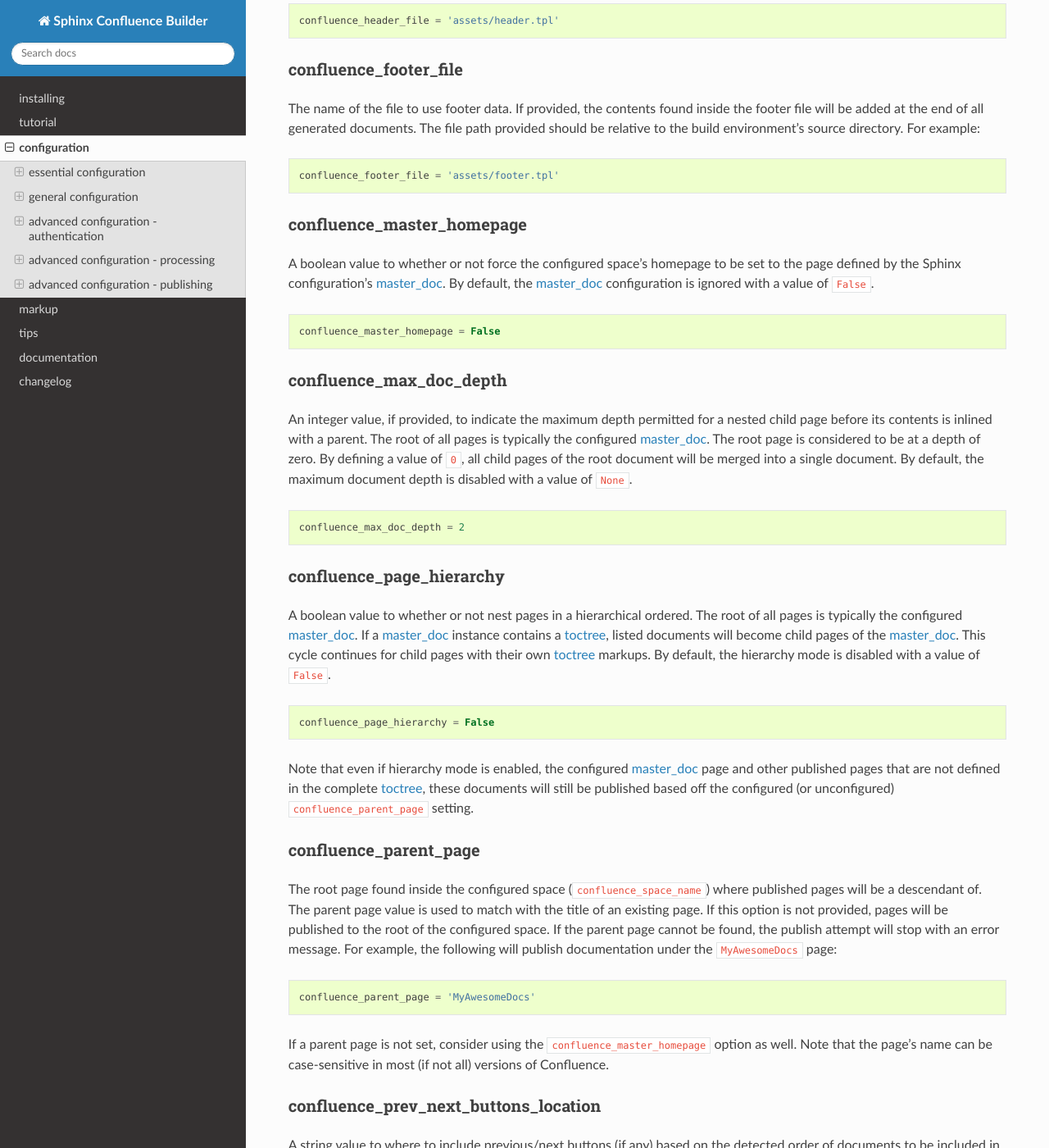
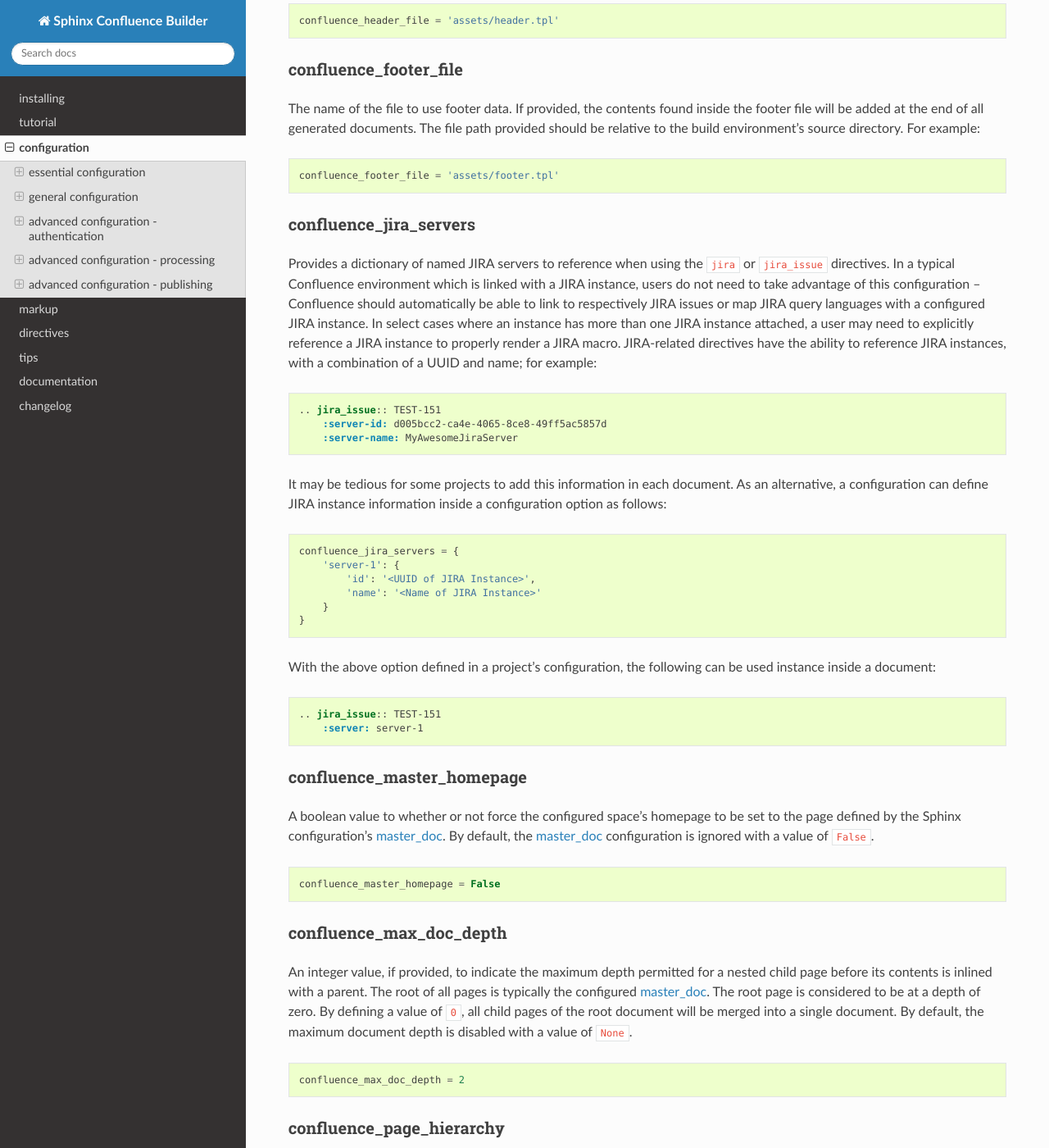
Before and after one commit to sphinx-contrib/confluencebuilder, a Sphinx documentation site: the page built from doc/configuration.rst, in a window 1280 px wide and 1400 px high, scrolled down 3557 px. Shown: the whole window at 82% size. Built offline with Sphinx 7.4.7 and the Read the Docs theme 2.0.0, drawn with Linux system fonts in a browser that asks for light colours; some of the changed text lies outside the part shown.

Commit message:
doc: moving new jira documentation around
This commit cleans up some recently added JIRA directive documentation.
A new document "directives" has been added to outline specific
directives supported by this extension (content copied from README.rst
and tweaked). This commit also sorts the `confluence_jira_servers`
configuration key in the configuration document to follow
lexicographical order.

Signed-off-by: James Knight <james.d.knight@live.com>

```diff
--- a/doc/configuration.rst
+++ b/doc/configuration.rst
@@ -154,6 +154,48 @@ For example:
 .. code-block:: python
 
    confluence_footer_file = 'assets/footer.tpl'
+
+.. _confluence_jira_servers:
+
+confluence_jira_servers
+~~~~~~~~~~~~~~~~~~~~~~~
+
+Provides a dictionary of named JIRA servers to reference when using the ``jira``
+or ``jira_issue`` directives. In a typical Confluence environment which is
+linked with a JIRA instance, users do not need to take advantage of this
+configuration -- Confluence should automatically be able to link to respectively
+JIRA issues or map JIRA query languages with a configured JIRA instance. In
+select cases where an instance has more than one JIRA instance attached, a user
+may need to explicitly reference a JIRA instance to properly render a JIRA
+macro. JIRA-related directives have the ability to reference JIRA instances,
+with a combination of a UUID and name; for example:
+
+.. code-block:: rst
+
+    .. jira_issue:: TEST-151
+        :server-id: d005bcc2-ca4e-4065-8ce8-49ff5ac5857d
+        :server-name: MyAwesomeJiraServer
+
+It may be tedious for some projects to add this information in each document. As
+an alternative, a configuration can define JIRA instance information inside a
+configuration option as follows:
+
+.. code-block:: python
+
+    confluence_jira_servers = {
+        'server-1': {
+            'id': '<UUID of JIRA Instance>',
+            'name': '<Name of JIRA Instance>'
+        }
+    }
+
+With the above option defined in a project's configuration, the following can be
+used instance inside a document:
+
+.. code-block:: rst
+
+    .. jira_issue:: TEST-151
+        :server: server-1
 
 .. |confluence_master_homepage| replace:: ``confluence_master_homepage``
 .. _confluence_master_homepage:
@@ -327,52 +369,6 @@ to ``True`` before taking effect.
 .. code-block:: python
 
    confluence_purge_from_master = False
-
-confluence_jira_servers
-~~~~~~~~~~~~~~~~~~~~~~~
-
-Provides a dictionary of named JIRA servers to reference when using the `jira` and `jira_issue` directives. You can have
-0 or more named servers:
-
-.. code-block:: python
-
-    confluence_jira_servers = {
-        'server-1': {
-            'id': '<ID of JIRA server in Confluence>',
-            'name': '<Name of JIRA Server in Confluence>'
-        }
-    }
-
-The `id` and `name` field are supplied as the `server` and `serverId` values to the JIRA macro respectively.
-The directive can indicate which named server is used via the `server_name` option:
-
-.. code-block:: rst
-
-    .. jira_issue:: AN-151
-        :server_name: server-1
-
-    .. jira:: project = "AN"
-        :server_name: server-1
-
-It is possible to override the server supplied values directly on the `jira` and `jira_issue` directives:
-
-.. code-block:: rst
-
-    .. jira_issue:: AN-151
-        :server_name: server-1
-        :server: new-server-name
-
-    .. jira:: project = "AN"
-        :server_name: server-1
-        :server: new-server-name
-
-The configuration value is optional, and if it is not supplied, Confluence will match the issue key / JQL query against
-the default connected JIRA server.
-
-.. warning::
-    It is possible to provide server ids and names that aren't integrated with, and therefore not recognized by, your
-    Confluence installation. This plugin has no way to verify this information is correct, and will publish the
-    incorrectly configured macros to Confluence, which will not display properly
 
 .. _confluence_advanced_conf_auth:
 
--- /dev/null
+++ b/doc/directives.rst
@@ -0,0 +1,62 @@
+directives
+==========
+
+The following outlines additional `directives`_ supported by this extension.
+
+.. contents:: :local:
+
+jira
+----
+
+The ``jira`` directive allows a user to build a JIRA macro to be configured with
+a provided JQL query. For example:
+
+.. code-block:: rst
+
+   .. jira:: project = "TEST"
+      :maximum-issues: 10
+
+This directive supports the following options:
+
+* ``columns`` *(optional)* -- A comma-separated list of columns to use when
+  displaying the macro to show in the JIRA table. For example:
+  ``key,summary,updated,status,resolution``
+* ``count`` *(optional)* -- Whether the macro should display a table or just the
+  number of issues. Valid values are ``true`` or ``false``.
+* ``maximum_issues`` *(optional)* -- The maximum number of issues a ``jira``
+  directive will display. By default, Confluence defaults to ``20``.
+* ``server`` *(optional)* -- Indicates a named JIRA server provided via
+  ``confluence_jira_servers`` (:ref:`jump<confluence_jira_servers>`). When set,
+  options ``server-id`` and ``server-name`` cannot be set.
+* ``server-id`` *(optional)* -- The UUID of the JIRA server to link with. When
+  set, the option ``server-name`` needs to be set and the option ``server``
+  cannot be set.
+* ``server-name`` *(optional)* -- The name of the JIRA server to link with. When
+  set, the option ``server-id`` needs to be set and the option ``server``
+  cannot be set.
+
+jira_issue
+----------
+
+The ``jira_issue`` directive allows a user to build a JIRA macro to be
+configured with a provided JIRA key. For example:
+
+.. code-block:: rst
+
+   .. jira_issue:: TEST-123
+
+This directive supports the following options:
+
+* ``server`` *(optional)* -- Indicates a named JIRA server provided via
+  ``confluence_jira_servers`` (:ref:`jump<confluence_jira_servers>`). When set,
+  options ``server-id`` and ``server-name`` cannot be set.
+* ``server-id`` *(optional)* -- The UUID of the JIRA server to link with. When
+  set, the option ``server-name`` needs to be set and the option ``server``
+  cannot be set.
+* ``server-name`` *(optional)* -- The name of the JIRA server to link with. When
+  set, the option ``server-id`` needs to be set and the option ``server``
+  cannot be set.
+
+.. references ------------------------------------------------------------------
+
+.. _directives: https://www.sphinx-doc.org/en/stable/usage/restructuredtext/directives.html
--- a/doc/index.rst
+++ b/doc/index.rst
@@ -20,6 +20,7 @@ documentation contents
    tutorial
    configuration
    markup
+   directives
    tips
    documentation
    changelog
```
